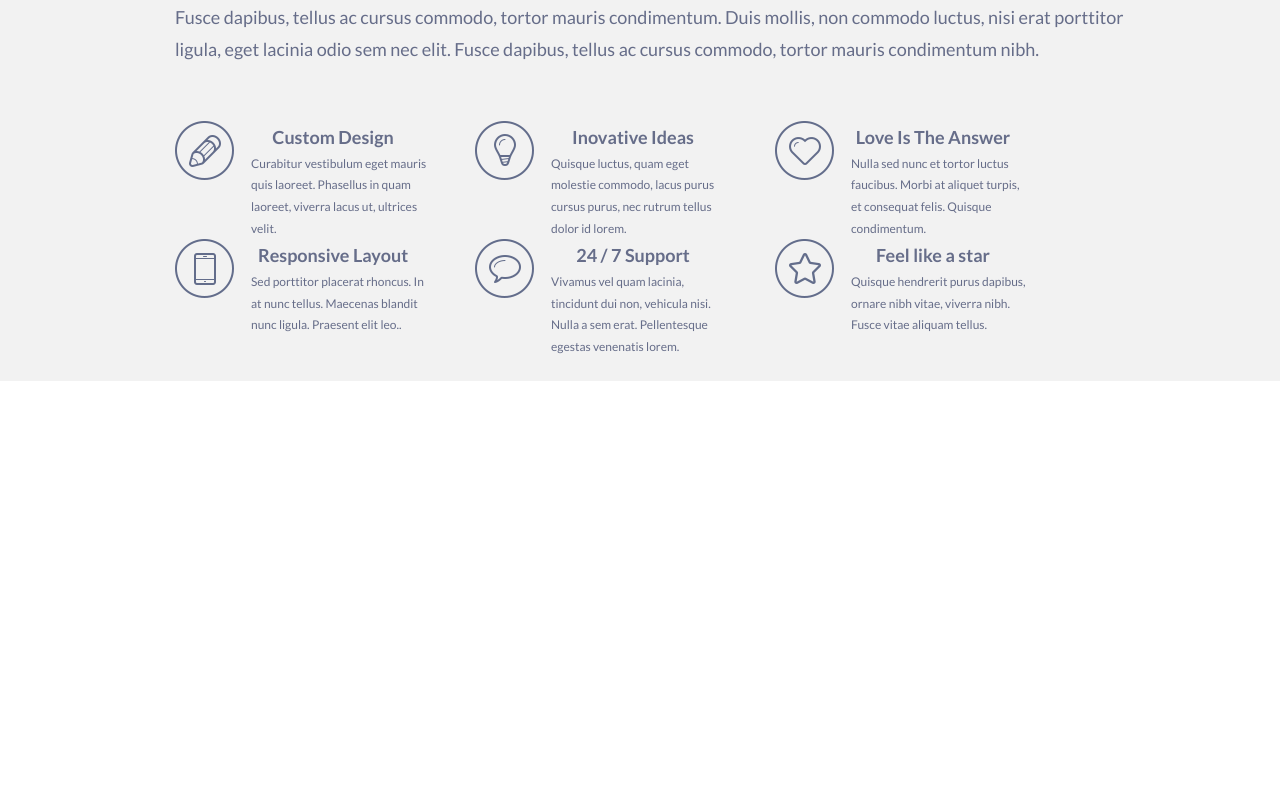
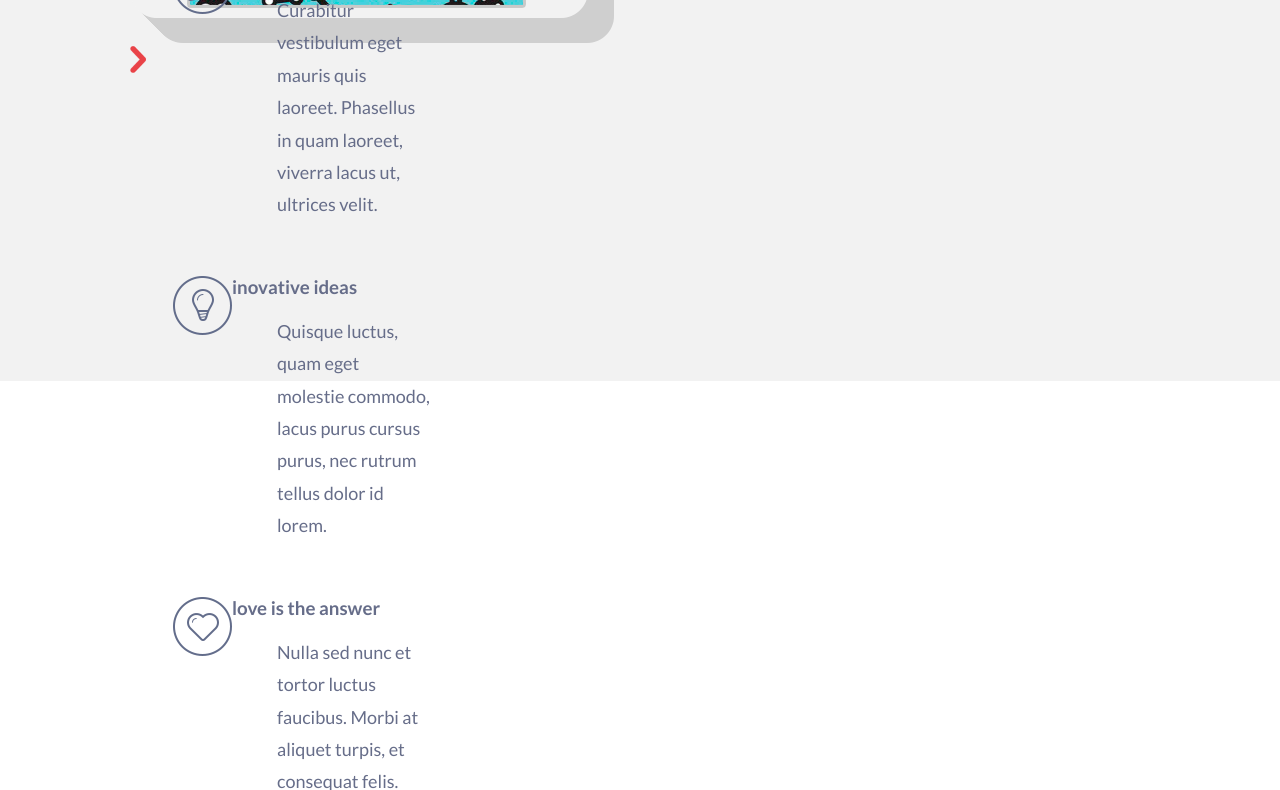
Before and after one commit to Kebikov95/singolo, a plain HTML site: page singolo1.html in a window 1280 px wide. Shown: the part 808-1598 px from the top of the page. Before the commit the page ends 1196 px from the top, so only its background shows below. Drawn offline with Linux system fonts and the light colour scheme; a web font is replaced by a local one.

Commit message:
fix: changed singolo1.html

```diff
--- a/singolo1.html
+++ b/singolo1.html
@@ -3,14 +3,14 @@
 <head>
     <meta charset="UTF-8">
     <meta name="viewport" content="width=device-width, initial-scale=1.0">
-    <link href="https://fonts.googleapis.com/css?family=Lato:400,700,900&display=swap" rel="stylesheet">
+    <link href="https://fonts.googleapis.com/css?family=Lato:300,400,700,900&display=swap" rel="stylesheet">
     <link rel="stylesheet" href="singolo1.css">
     <title>Singolo</title>
 </head>
 <body>
     <div class="header">
         <div class="wrapper">
-            <div class="menu">
+            <div class="header-panel">
                 <div class="logo">
                     <h1>singolo<span>*</span></h1>
                 </div>
@@ -28,90 +28,90 @@
     </div>
     <div class="slider">
         <div class="wrapper">
-            <div class="phones">
-                <div class="click left-click">
-                    <img src="assets/chev_left.png" alt="chev left">
+            <div class="slider-panel">
+                <div class="btn btn-left">
+                    <img src="assets/chev_left.png" alt="button left">
                 </div>
-                <div class="vertical-phone">
-                    <img src="assets/iPhone Vertical.png" alt="vertical iPhine">
+                <div class="phone phone-vertical">
+                    <img src="assets/iPhone Vertical.png" alt="vertical phone">
                 </div>
-                <div class="horizontal-phone">
-                    <img src="assets/iPhone Horizontal.png" alt="horizontal iPhine">
+                <div class="phone phone-horizontal">
+                    <img src="assets/iPhone Horizontal.png" alt="horizontal phone">
                 </div>
-                <div class="click right-click">
-                    <img src="assets/chev_right.png" alt="right">
+                <div class="btn btn-right">
+                    <img src="assets/chev_right.png" alt="button right">
                 </div>
             </div>
         </div>
     </div>
     <div class="our-services">
         <div class="wrapper">
-            <div class="article">
-                <h2>Our Services</h2>
-                <p>Fusce dapibus, tellus ac cursus commodo, tortor
-                mauris condimentum. Duis mollis, non commodo luctus,
-                nisi erat porttitor ligula, eget lacinia odio sem nec
-                elit. Fusce dapibus, tellus ac cursus commodo, tortor
-                mauris condimentum nibh.</p>
-                <div class="container">
+            <div class="services-panel">
+                <h2>our services</h2>
+                <p>Fusce dapibus, tellus ac cursus commodo, tortor mauris
+                condimentum. Duis mollis, non commodo luctus, nisi erat
+                porttitor ligula, eget lacinia odio sem nec elit.
+                Fusce dapibus, tellus ac cursus commodo, tortor mauris
+                condimentum nibh.</p>
+                <div class="article">
                     <div class="section">
-                        <div class="image">
+                        <div class="photo">
                             <img src="assets/pen.png" alt="pen">
                         </div>
-                        <div class="description">
-                            <h3>Custom Design</h3>
+                        <div class="info">
+                            <h3>custom design</h3>
                             <p>Curabitur vestibulum eget mauris quis laoreet.
                             Phasellus in quam laoreet, viverra lacus ut, ultrices velit.</p>
                         </div>
                     </div>
                     <div class="section">
-                        <div class="image">
+                        <div class="photo">
                             <img src="assets/lamp.png" alt="lamp">
                         </div>
-                        <div class="description">
-                            <h3>Inovative Ideas</h3>
-                            <p>Quisque luctus, quam eget molestie commodo,
-                            lacus purus cursus purus, nec rutrum tellus dolor id lorem.</p>
+                        <div class="info">
+                            <h3>inovative ideas</h3>
+                            <p>Quisque luctus, quam eget molestie commodo, lacus purus
+                            cursus purus, nec rutrum tellus dolor id lorem.</p>
                         </div>
                     </div>
                     <div class="section">
-                        <div class="image">
+                        <div class="photo">
                             <img src="assets/heart.png" alt="heart">
                         </div>
-                        <div class="description">
-                            <h3>Love Is The Answer</h3>
+                        <div class="info">
+                            <h3>love is the answer</h3>
                             <p>Nulla sed nunc et tortor luctus faucibus. Morbi at
                             aliquet turpis, et consequat felis. Quisque condimentum.</p>
                         </div>
                     </div>
                     <div class="section">
-                        <div class="image">
+                        <div class="photo">
                             <img src="assets/phone.png" alt="phone">
                         </div>
-                        <div class="description">
-                            <h3>Responsive Layout</h3>
+                        <div class="info">
+                            <h3>responsive layout</h3>
                             <p>Sed porttitor placerat rhoncus. In at nunc tellus.
-                            Maecenas blandit nunc ligula. Praesent elit leo..</p>
+                            Maecenas blandit nunc ligula. Praesent elit leo.</p>
                         </div>
                     </div>
                     <div class="section">
-                        <div class="image">
+                        <div class="photo">
                             <img src="assets/buddle.png" alt="buddle">
                         </div>
-                        <div class="description">
-                            <h3>24 / 7 Support</h3>
+                        <div class="info">
+                            <h3>24 / 7 support</h3>
                             <p>Vivamus vel quam lacinia, tincidunt dui non, vehicula nisi.
-                            Nulla a sem erat. Pellentesque egestas venenatis lorem.</p>
+                            Nulla a sem erat. Pellentesque egestas venenatis lorem .</p>
                         </div>
                     </div>
                     <div class="section">
-                        <div class="image">
+                        <div class="photo">
                             <img src="assets/star.png" alt="star">
                         </div>
-                        <div class="description">
-                            <h3>Feel like a star</h3>
+                        <div class="info">
+                            <h3>feel like a star</h3>
                             <p>Quisque hendrerit purus dapibus, ornare nibh vitae,
-                        viverra nibh. Fusce vitae aliquam tellus.</p>
+                            viverra nibh. Fusce vitae aliquam tellus.</p>
                         </div>
                     </div>
                 </div>
```
